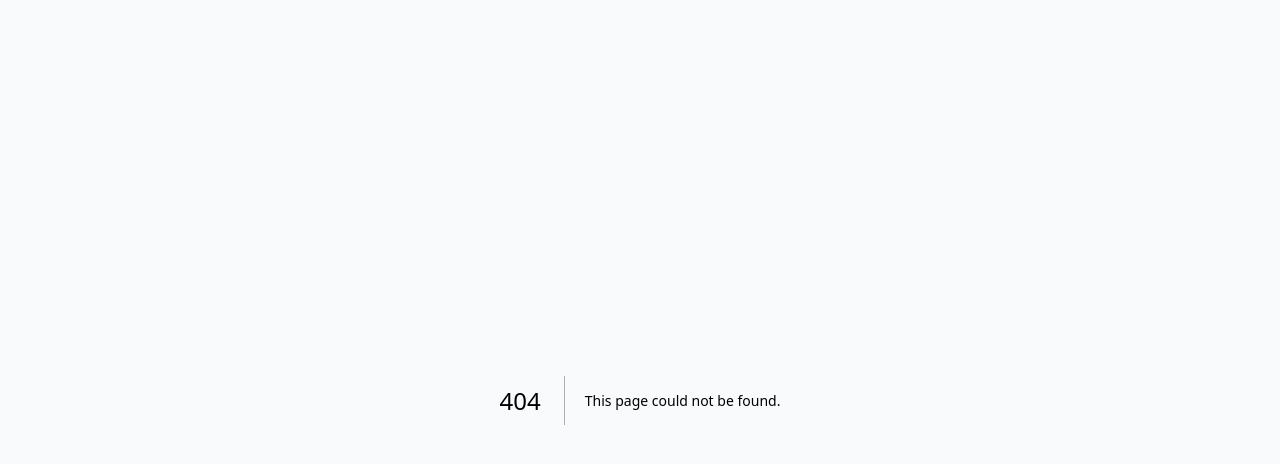
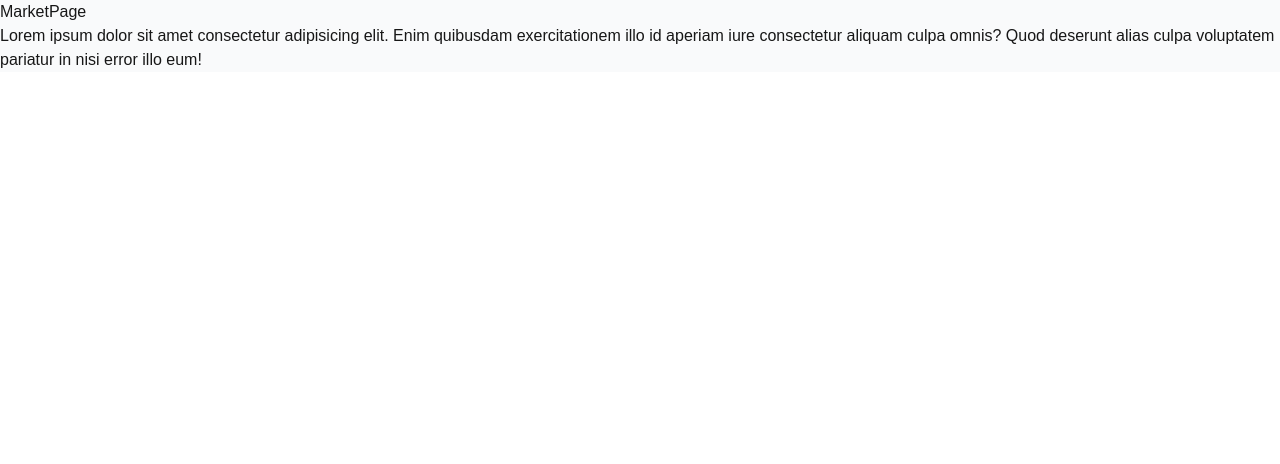
Before and after one commit to Amani-S21/Finna-market-admin-frontend, a Next.js app: page /departments/market in a window 1280 px wide. Before the commit this address had no page. Shown: the top 464 px of the page. Built offline with nearby package versions, Linux system fonts and the light colour scheme; what @radix-ui/themes would draw is missing.

Commit message:
Initialize market page

```diff
--- /dev/null
+++ b/app/departments/market/page.tsx
@@ -0,0 +1,14 @@
+const MarketPage = () => {
+  return (
+    <div>
+      <p>MarketPage</p>
+      <p>
+        Lorem ipsum dolor sit amet consectetur adipisicing elit. Enim quibusdam
+        exercitationem illo id aperiam iure consectetur aliquam culpa omnis?
+        Quod deserunt alias culpa voluptatem pariatur in nisi error illo eum!
+      </p>
+    </div>
+  );
+};
+
+export default MarketPage;
--- a/app/departments/page.tsx
+++ b/app/departments/page.tsx
@@ -1,7 +1,13 @@
-import { Box, Card, Grid } from "@radix-ui/themes";
+"use client"
+
+import {  Card, Grid } from "@radix-ui/themes";
+import { useRouter } from "next/navigation";
+
 import React from "react";
 
 const DepartmentsPage = () => {
+  const router = useRouter();
+
   return (
     <div className="h-screen flex flex-col container mx-auto pb-16">
       <div className="py-8 flex gap-4 items-center justify-end">
@@ -15,7 +21,10 @@ const DepartmentsPage = () => {
           columns={{ initial: "1", md: "3" }}
           className="max-w-3xl my-auto"
         >
-          <Card className="hover:cursor-pointer hover:bg-gray-300">
+          <Card
+            className="hover:cursor-pointer hover:bg-gray-300"
+            onClick={() => router.push("/departments/market")}
+          >
             <p>Super marché</p>
             <p className="text-sm">
               Lorem ipsum dolor sit amet, consectetur adipisicing elit. Quidem
```
